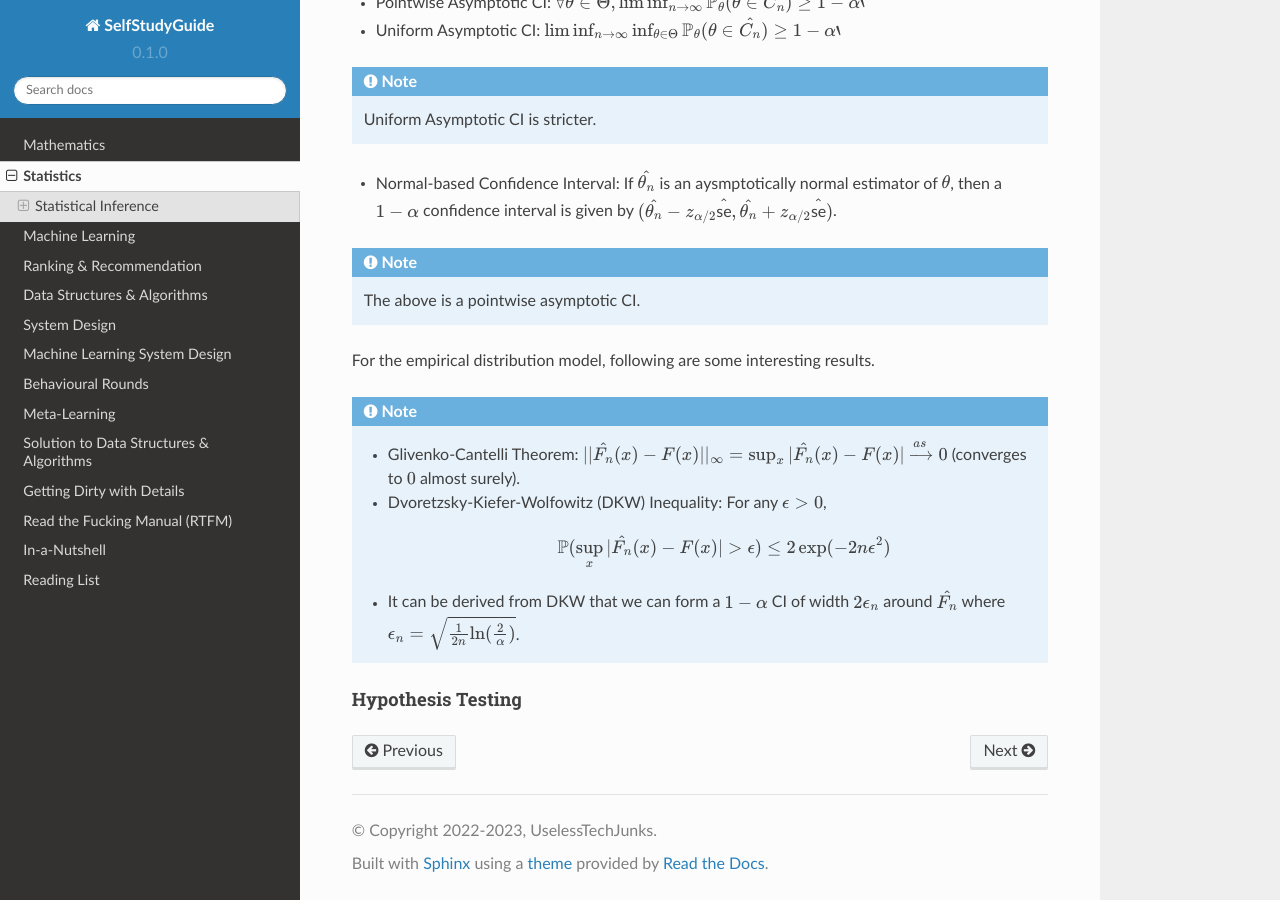
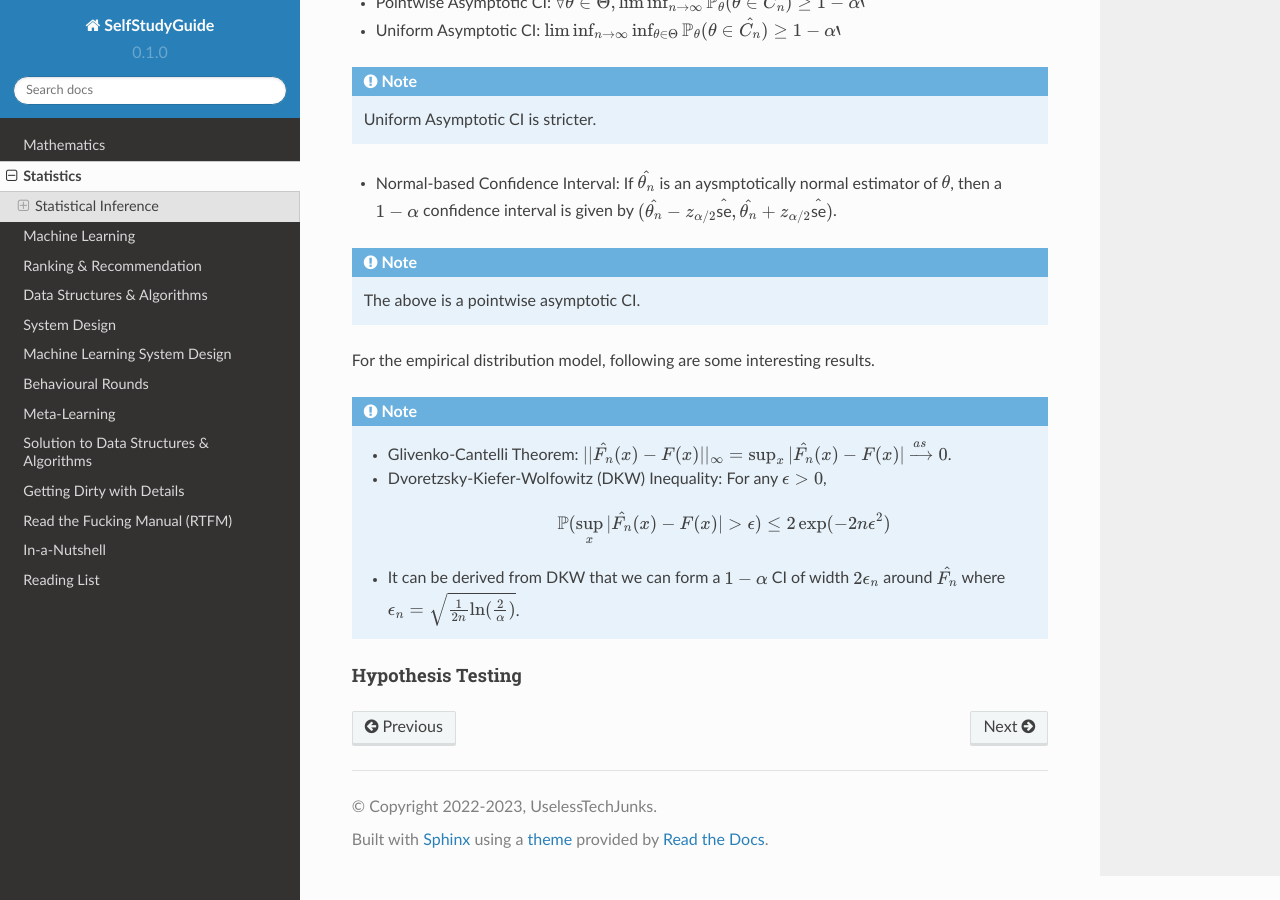
Before and after one commit to uselesstechjunks/leetcode, a Sphinx documentation site: the page built from docs/source/stat.rst, in a window 1280 px wide and 900 px high, scrolled down 4177 px. Built offline with Sphinx 7.4.7 and the Read the Docs theme 2.0.0, drawn with Linux system fonts in a browser that asks for light colours.

Commit message:
Update stat.rst

```diff
--- a/docs/source/stat.rst
+++ b/docs/source/stat.rst
@@ -148,7 +148,7 @@ Confidence Set Estimation
 For the empirical distribution model, following are some interesting results.
 
 .. note::
-    * Glivenko-Cantelli Theorem: :math:`||\hat{F_n}(x)-F(x)||_\infty=\sup_{x}|\hat{F_n}(x)-F(x)|\xrightarrow[]{as} 0` (converges to :math:`0` almost surely).
+    * Glivenko-Cantelli Theorem: :math:`||\hat{F_n}(x)-F(x)||_\infty=\sup_{x}|\hat{F_n}(x)-F(x)|\xrightarrow[]{as} 0`.
     * Dvoretzsky-Kiefer-Wolfowitz (DKW) Inequality: For any :math:`\epsilon>0`,
 
         .. math::
```
